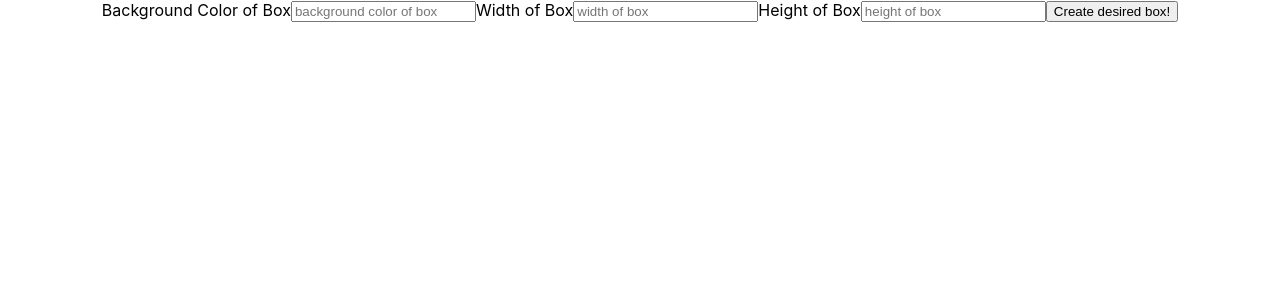
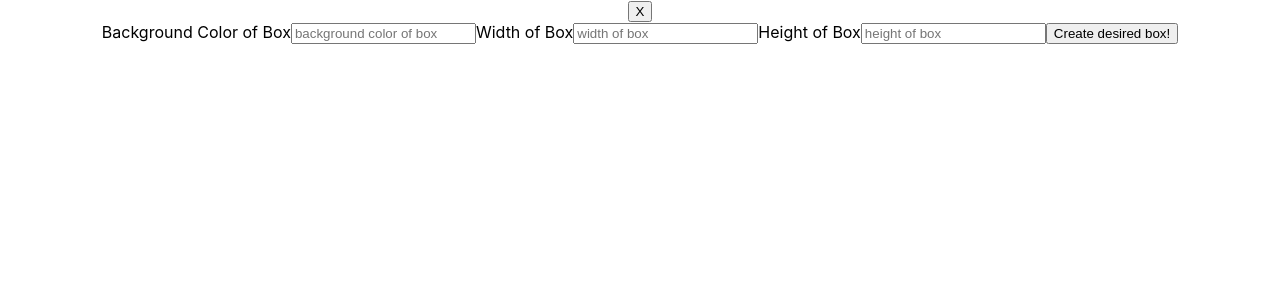
Before and after one commit to taylorwagner/reactforms, a React (Create React App) app: page / in a window 1280 px wide. Shown: the top 300 px of the page. Built offline with nearby package versions, Linux system fonts and the light colour scheme.

Commit message:
delete button

```diff
--- a/src/Box.js
+++ b/src/Box.js
@@ -1,8 +1,14 @@
 import React from "react";
 
 const Box = ({ backgroundColor, width, height }) => {
+    const handleClick = () => {
+
+    }
+
     return (
-        <div backgroundColor={backgroundColor} width={width} height={height}></div>
+        <div backgroundColor={backgroundColor} width={width} height={height}>
+            <button onClick={handleClick}>X</button>
+        </div>
     )
 }
 
```
